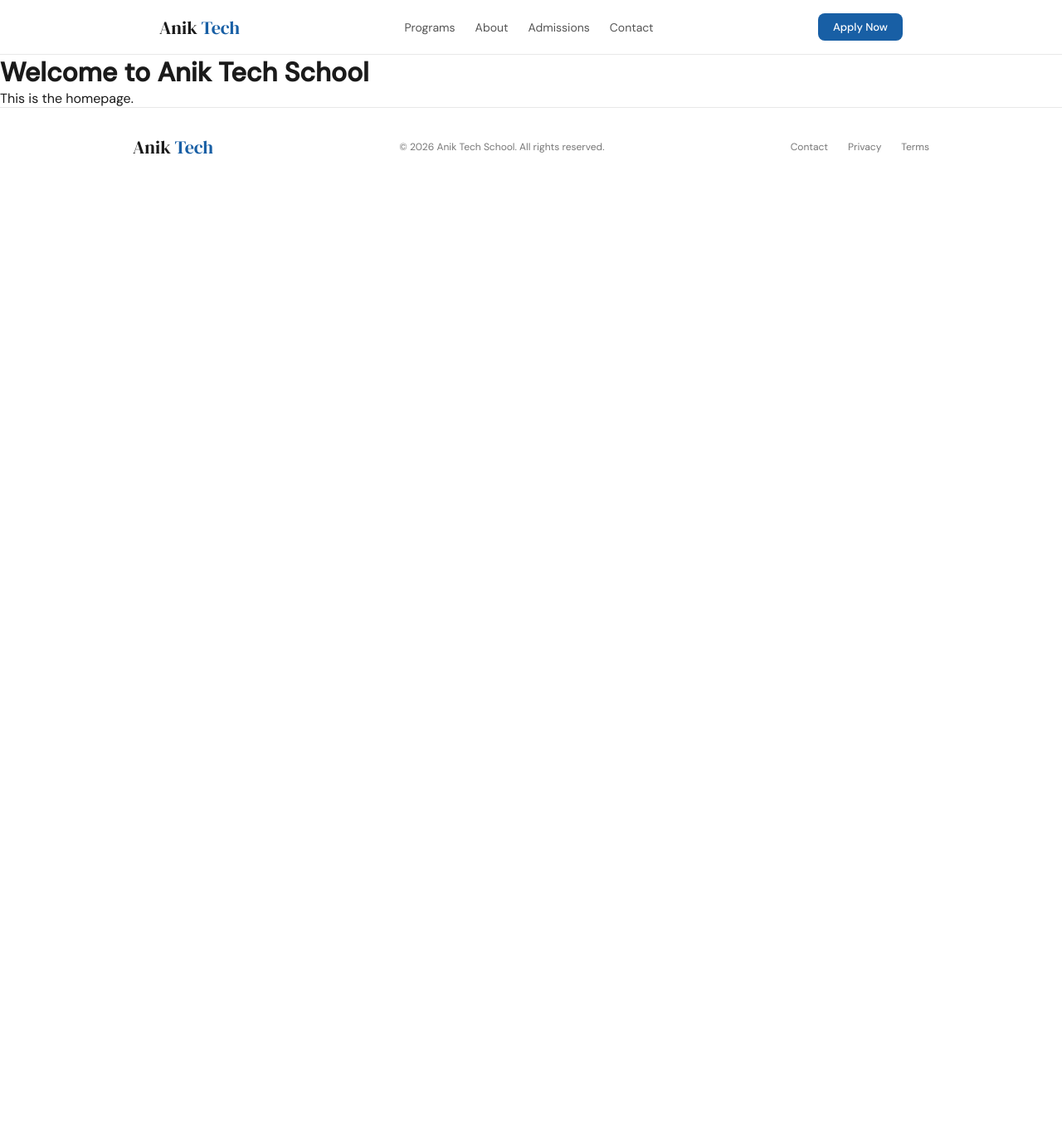
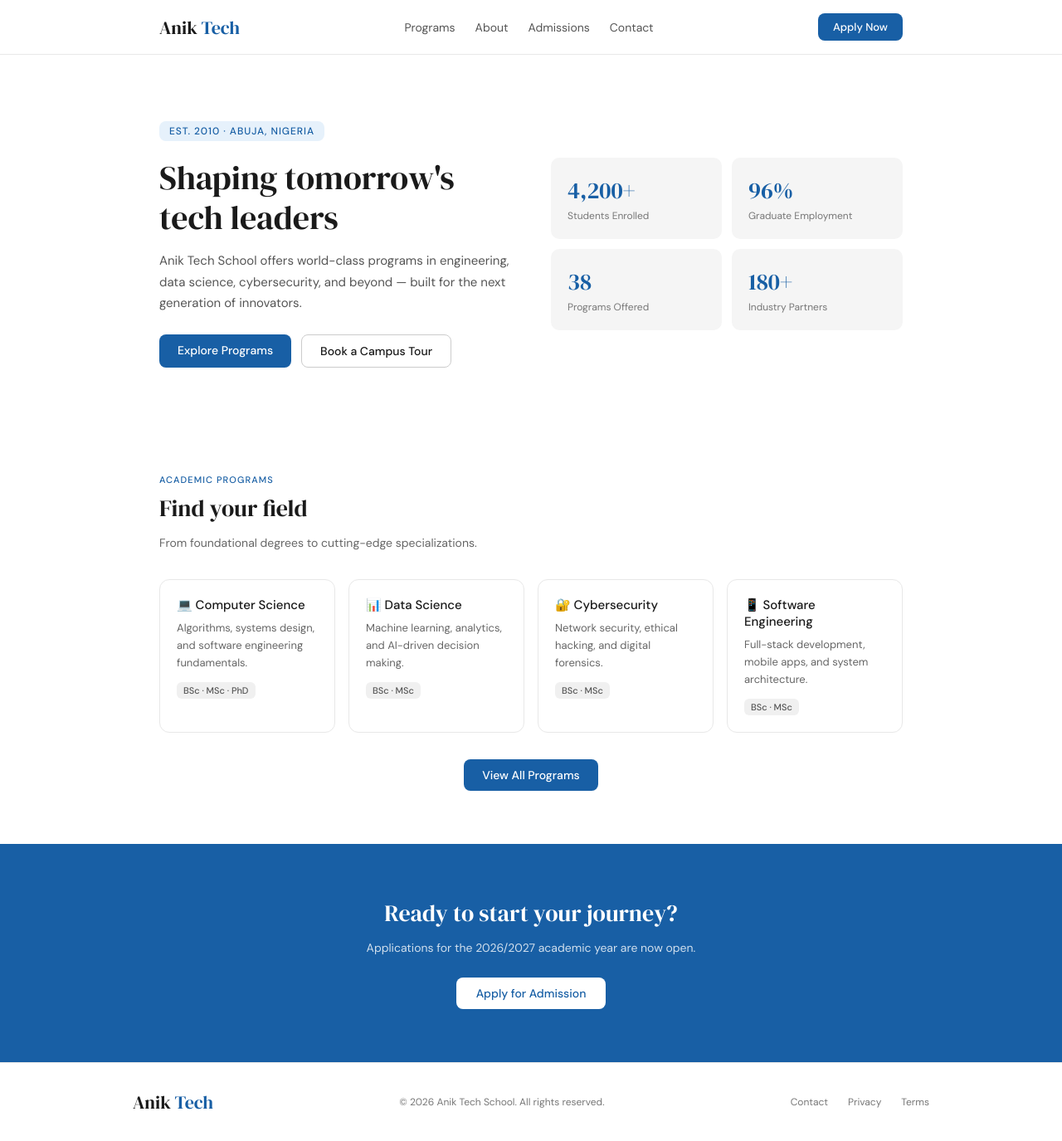
Before and after one commit to Olamom77/my-flask-app, a Flask app: template templates/index.html in a window 1280 px wide. Shown: the whole page at 83% size. Before the commit the page ends 186 px from the top, so only its background shows below. Run offline with Flask 3, Linux system fonts and the light colour scheme; the template is opened without the code that fills it, so the values that code supplies are empty.

Commit message:
Enhance homepage with hero section and program details
Updated the title and added a hero section with statistics and program previews to the homepage.

```diff
--- a/templates/index.html
+++ b/templates/index.html
@@ -1,7 +1,67 @@
+{% extends "base.html" %}
+{% block title %}Home – Anik Tech School{% endblock %}
+{% block content %}
 
-{% extends "base.html" %}
-{% block title %}Home - Anik Tech School{% endblock %}
-{% block content %}
-<h1>Welcome to Anik Tech School</h1>
-<p>This is the homepage.</p>
+<!-- Hero -->
+<section class="hero">
+  <div class="hero-text">
+    <span class="tag">Est. 2010 · Abuja, Nigeria</span>
+    <h1>Shaping tomorrow's tech leaders</h1>
+    <p>Anik Tech School offers world-class programs in engineering, data science, cybersecurity, and beyond — built for the next generation of innovators.</p>
+    <div class="hero-btns">
+      <a href="/programs" class="btn-primary">Explore Programs</a>
+      <a href="/contact" class="btn-secondary">Book a Campus Tour</a>
+    </div>
+  </div>
+  <div class="hero-stats">
+    <div class="stat-card"><div class="stat-num">4,200+</div><div class="stat-label">Students Enrolled</div></div>
+    <div class="stat-card"><div class="stat-num">96%</div><div class="stat-label">Graduate Employment</div></div>
+    <div class="stat-card"><div class="stat-num">38</div><div class="stat-label">Programs Offered</div></div>
+    <div class="stat-card"><div class="stat-num">180+</div><div class="stat-label">Industry Partners</div></div>
+  </div>
+</section>
+
+<!-- Programs Preview -->
+<section class="section programs-preview">
+  <div class="section-inner">
+    <div class="section-label">Academic Programs</div>
+    <h2 class="section-title">Find your field</h2>
+    <p class="section-sub">From foundational degrees to cutting-edge specializations.</p>
+    <div class="programs-grid">
+      <div class="program-card">
+        <div class="prog-title">💻 Computer Science</div>
+        <p class="prog-desc">Algorithms, systems design, and software engineering fundamentals.</p>
+        <span class="prog-tag">BSc · MSc · PhD</span>
+      </div>
+      <div class="program-card">
+        <div class="prog-title">📊 Data Science</div>
+        <p class="prog-desc">Machine learning, analytics, and AI-driven decision making.</p>
+        <span class="prog-tag">BSc · MSc</span>
+      </div>
+      <div class="program-card">
+        <div class="prog-title">🔐 Cybersecurity</div>
+        <p class="prog-desc">Network security, ethical hacking, and digital forensics.</p>
+        <span class="prog-tag">BSc · MSc</span>
+      </div>
+      <div class="program-card">
+        <div class="prog-title">📱 Software Engineering</div>
+        <p class="prog-desc">Full-stack development, mobile apps, and system architecture.</p>
+        <span class="prog-tag">BSc · MSc</span>
+      </div>
+    </div>
+    <div style="text-align:center; margin-top:2rem;">
+      <a href="/programs" class="btn-primary">View All Programs</a>
+    </div>
+  </div>
+</section>
+
+<!-- CTA -->
+<section class="cta-section">
+  <div class="section-inner" style="text-align:center;">
+    <h2>Ready to start your journey?</h2>
+    <p>Applications for the 2026/2027 academic year are now open.</p>
+    <a href="/admissions" class="btn-white">Apply for Admission</a>
+  </div>
+</section>
+
 {% endblock %}
```
